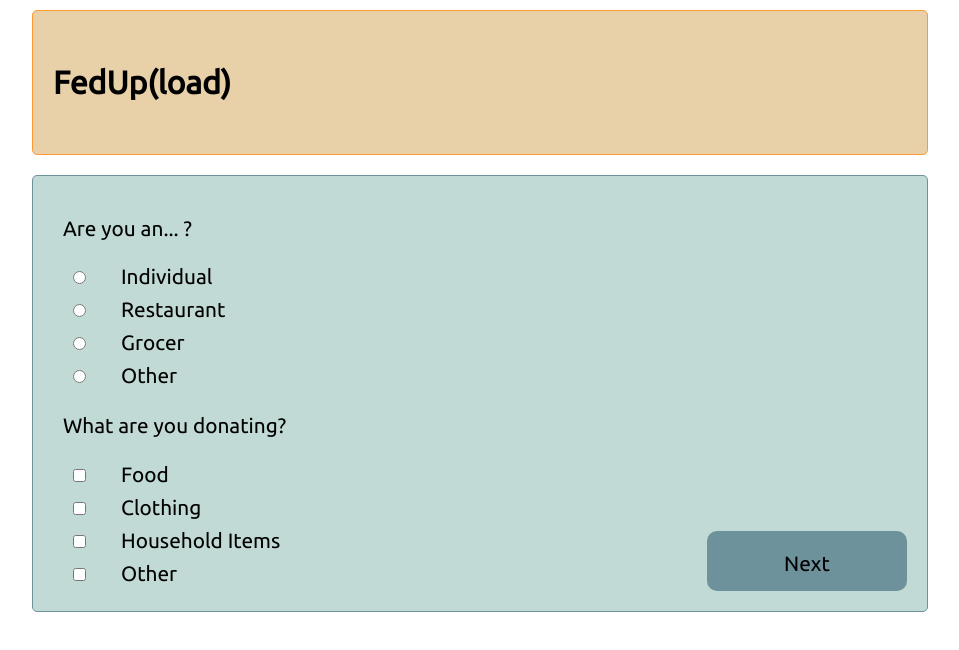
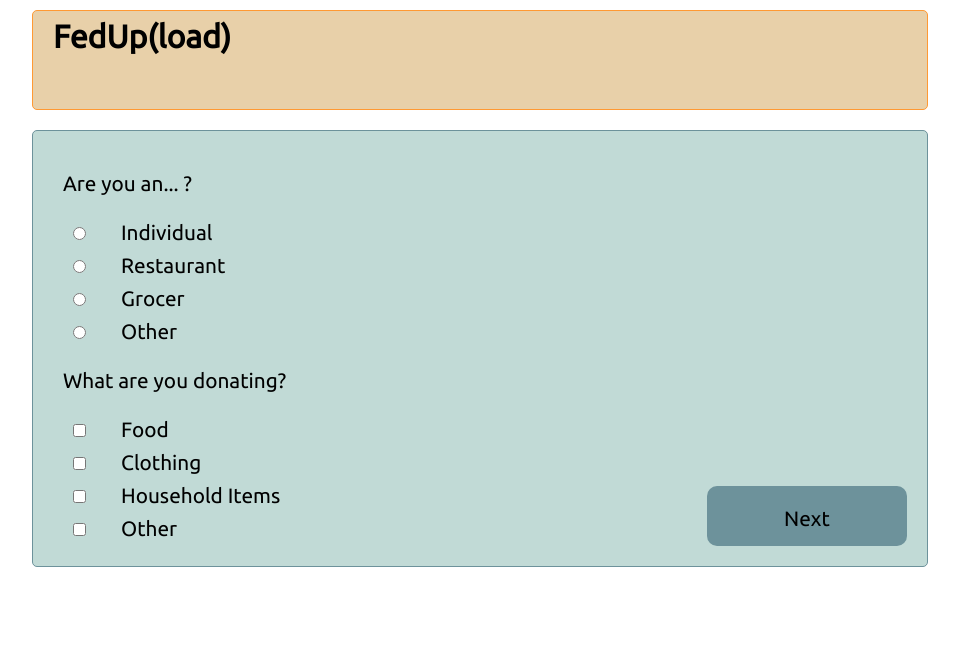
Before and after one commit to BintLopez/fedupload, a plain HTML site: page index.html in a window 1280 px wide. Shown: the whole page, without its empty margins (160-1119 px from the left). Drawn offline with Linux system fonts and the light colour scheme.

Commit message:
Sass working now

```diff
--- a/app.js
+++ b/app.js
@@ -258,7 +258,7 @@ for (var i = 0; i < resultsJSON.length; i++) {
       };
    if(resultsJSON[i].value == "Individual" && resultsJSON[i].name == "isPerishable" && resultsJSON[i].value == "isPerishable"|| resultsJSON[i].name == "needRefrigerator" & resultsJSON[i].value == "Yes") {
 
-        var $exceptionMessage = $('<p>Due to food due to food safety regulations, the pantry cannot accept perishable or food needing refrigeration from individuals.</p>');
+        var $exceptionMessage = $('<p>Due to food safety regulations, the pantry cannot accept perishable or food needing refrigeration from individuals.</p>');
         $resultsDisplay.append($exceptionMessage);
            // };
          }
--- a/styles/scss/_utilities.scss
+++ b/styles/scss/_utilities.scss
@@ -22,9 +22,9 @@ $headerBorder: #FF9933;
 
 $maxWidth: 70%;
 
-$headerHeight: 100px;
-$h1bottomAlign: $headerHeight*2;
-$h1topAlign: 0px;
+$headerHeight: 30%;
+$h1bottomAlign: $headerHeight*1.5;
+$h1topAlign: -10%;
 $h1Vcenter: $headerHeight;
 
 
```
Also changed, not shown: styles/css/layout.css, 1 other file.
